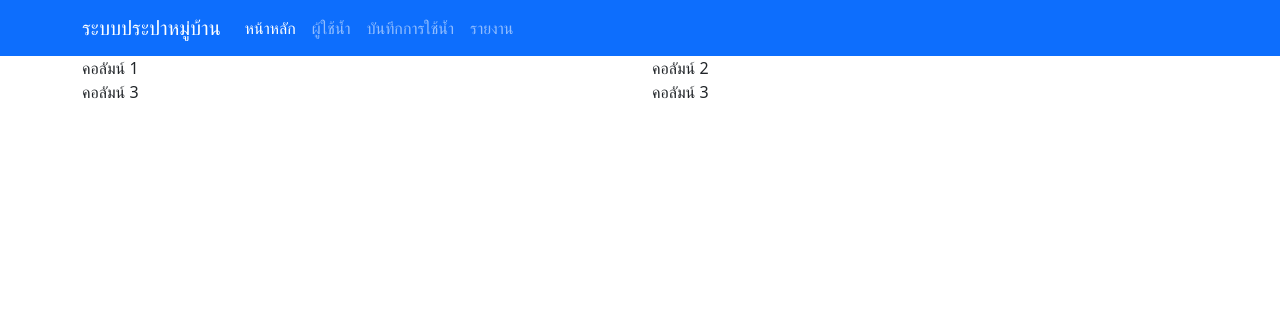
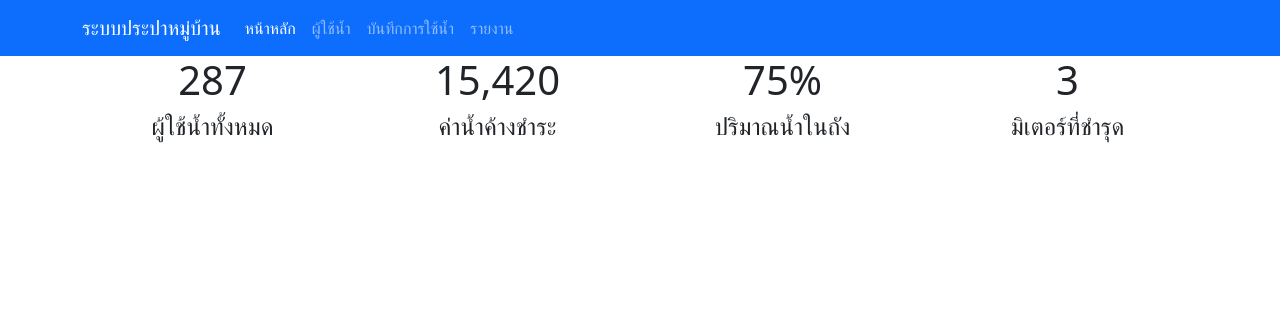
Before and after one commit to Isma-ae/plumbing, a PHP site: page / in a window 1280 px wide. Shown: the top 316 px of the page. Run offline with PHP 8.4, Linux system fonts and the light colour scheme.

Commit message:
dashbord

```diff
--- a/index.php
+++ b/index.php
@@ -29,12 +29,24 @@
     <div class="container">
         <div class="row">
 
-            <div class="col-sm-12 col-md-6 col-lg-6">คอลัมน์ 1</div>
+            <div class="col-sm-12 col-md-6 col-lg-3 text-center">
+                <h1>287</h1>
+                <h4>ผู้ใช้น้ำทั้งหมด<h4>
+            </div>
 
-            <div class="col-sm-12 col-md-6 col-lg-6">คอลัมน์ 2</div>
+            <div class="col-sm-12 col-md-6 col-lg-3 text-center">
+                <h1>15,420</h1>
+                <h4>ค่าน้ำค้างชำระ<h4>
+            </div>
 
-            <div class="col-sm-12 col-md-12 col-lg-6">คอลัมน์ 3</div>
-            <div class="col-sm-12 col-md-12 col-lg-6">คอลัมน์ 3</div>
+            <div class="col-sm-12 col-md-12 col-lg-3 text-center">
+                <h1>75%</h1>
+                <h4>ปริมาณน้ำในถัง<h4>
+            </div>
+            <div class="col-sm-12 col-md-12 col-lg-3 text-center">
+                <h1>3</h1>
+                <h4>มิเตอร์ที่ชำรุด<h4>
+            </div>
 
         </div>
     </div>
```
